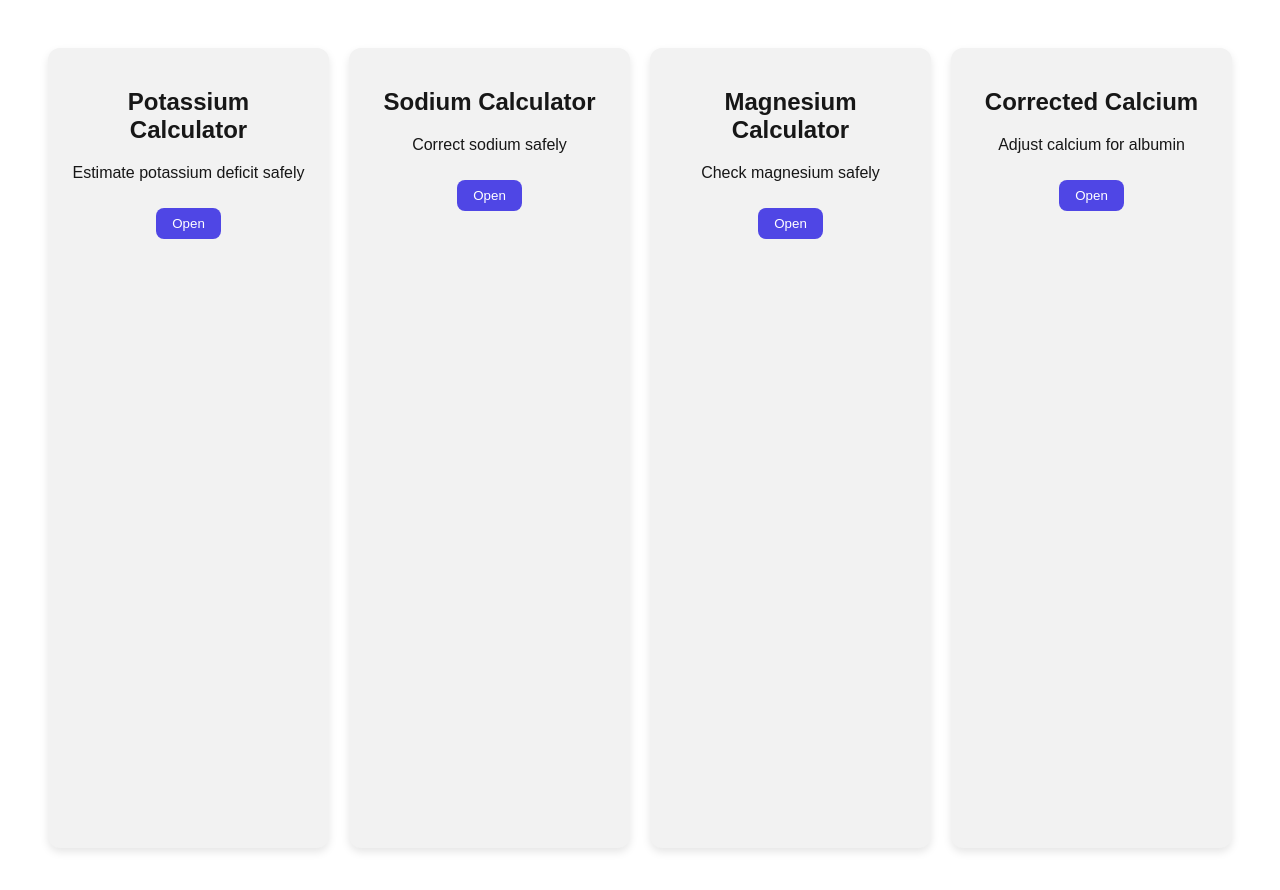
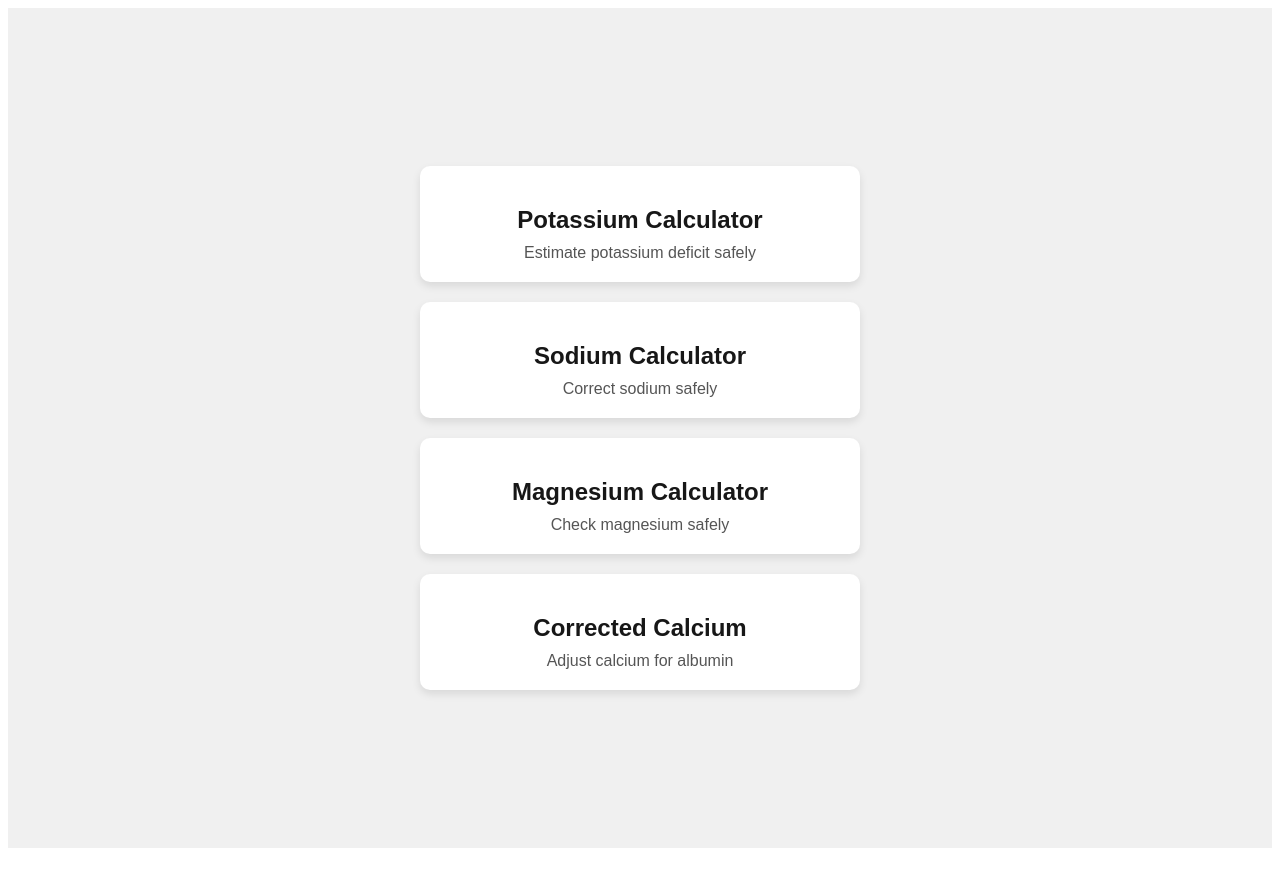
Before and after one commit to Jiahui-hub/HCTM-calculators, a Next.js app: page / in a window 1280 px wide. Shown: the top 890 px of the page. After the commit the page ends 856 px from the top, so only its background shows below. Built offline with nearby package versions, Linux system fonts and the light colour scheme.

Commit message:
update app/page.tsx

```diff
--- a/app/page.tsx
+++ b/app/page.tsx
@@ -5,26 +5,74 @@ export default function Home() {
   const router = useRouter();
 
   return (
-    <div className="dashboard bg-gray-50 text-gray-900 min-h-screen">
-      <div className="card">
-        <h2>Potassium Calculator</h2>
-        <p>Estimate potassium deficit safely</p>
-        <button onClick={() => router.push("/calculators/potassium")}>Open</button>
-      </div>
-      <div className="card">
-        <h2>Sodium Calculator</h2>
-        <p>Correct sodium safely</p>
-        <button onClick={() => router.push("/calculators/sodium")}>Open</button>
-      </div>
-      <div className="card">
-        <h2>Magnesium Calculator</h2>
-        <p>Check magnesium safely</p>
-        <button onClick={() => router.push("/calculators/magnesium")}>Open</button>
-      </div>
-      <div className="card">
-        <h2>Corrected Calcium</h2>
-        <p>Adjust calcium for albumin</p>
-        <button onClick={() => router.push("/calculators/calcium")}>Open</button>
+    <div
+      style={{
+        minHeight: "100vh",
+        backgroundColor: "#f0f0f0", // Light background
+        display: "flex",
+        justifyContent: "center",
+        alignItems: "center",
+        padding: "20px",
+      }}
+    >
+      <div
+        style={{
+          display: "flex",
+          flexDirection: "column",
+          alignItems: "center",
+          gap: "20px",
+          width: "100%",
+          maxWidth: "400px",
+        }}
+      >
+        {[
+          {
+            title: "Potassium Calculator",
+            description: "Estimate potassium deficit safely",
+            route: "/calculators/potassium",
+          },
+          {
+            title: "Sodium Calculator",
+            description: "Correct sodium safely",
+            route: "/calculators/sodium",
+          },
+          {
+            title: "Magnesium Calculator",
+            description: "Check magnesium safely",
+            route: "/calculators/magnesium",
+          },
+          {
+            title: "Corrected Calcium",
+            description: "Adjust calcium for albumin",
+            route: "/calculators/calcium",
+          },
+        ].map((item, index) => (
+          <div
+            key={index}
+            style={{
+              backgroundColor: "white",
+              padding: "20px",
+              borderRadius: "10px",
+              boxShadow: "0 4px 8px rgba(0,0,0,0.1)",
+              width: "100%",
+              textAlign: "center",
+              cursor: "pointer",
+              transition: "transform 0.2s, box-shadow 0.2s",
+            }}
+            onClick={() => router.push(item.route)}
+            onMouseEnter={(e) => {
+              e.currentTarget.style.transform = "translateY(-2px)";
+              e.currentTarget.style.boxShadow = "0 8px 16px rgba(0,0,0,0.2)";
+            }}
+            onMouseLeave={(e) => {
+              e.currentTarget.style.transform = "translateY(0)";
+              e.currentTarget.style.boxShadow = "0 4px 8px rgba(0,0,0,0.1)";
+            }}
+          >
+            <h2 style={{ marginBottom: "10px" }}>{item.title}</h2>
+            <p style={{ margin: 0, color: "#555" }}>{item.description}</p>
+          </div>
+        ))}
       </div>
     </div>
   );
```
